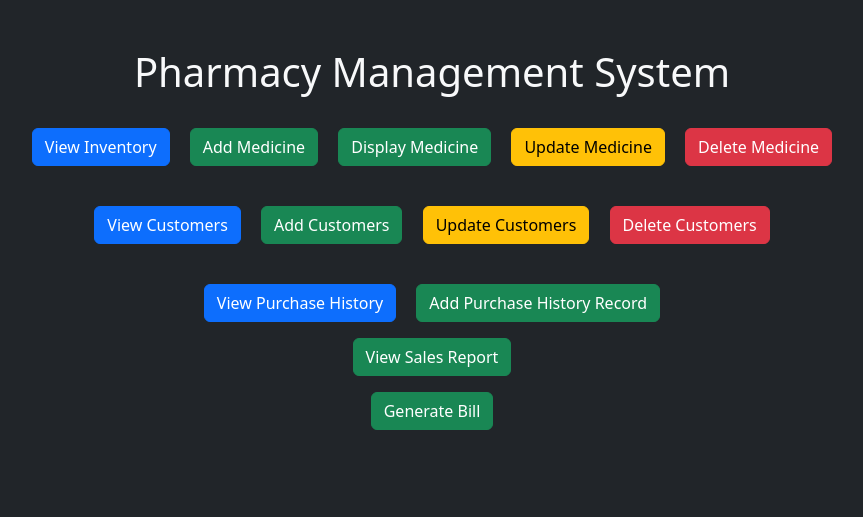
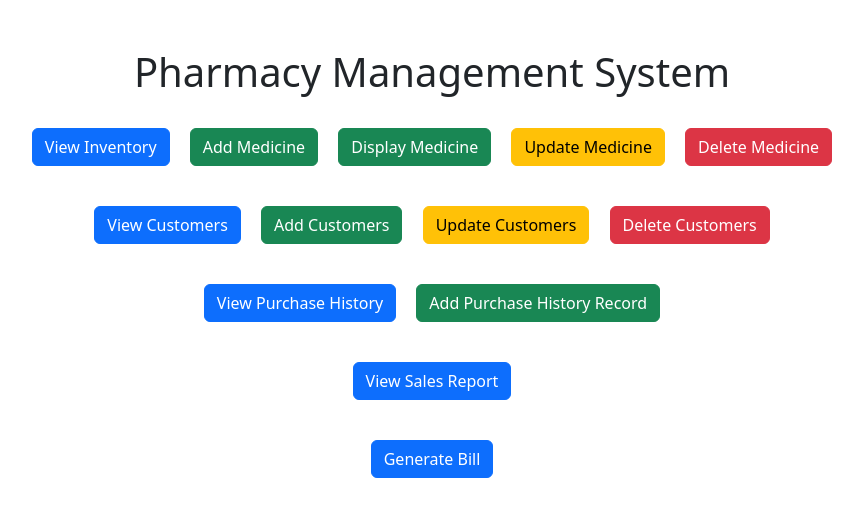
Before and after one commit to giya007/Pharmacy_Management_Web, a Flask app: page / in a window 1280 px wide. Shown: the top 517 px of the page, without its empty margins (208-1071 px from the left). Run offline with Flask 3, Linux system fonts and the light colour scheme.

Commit message:
Added UI improvements

```diff
--- a/templates/index.html
+++ b/templates/index.html
@@ -4,7 +4,7 @@
     <title>Pharmacy System</title>
     <link href="https://cdn.jsdelivr.net/npm/bootstrap@5.3.0/dist/css/bootstrap.min.css" rel="stylesheet">
 </head>
-<body class="bg-dark text-light">
+<body>
 <div class="container text-center mt-5">
     <h1 class="mb-4">Pharmacy Management System</h1>
     <a href="/inventory" class="btn btn-primary m-2">View Inventory</a>
@@ -17,9 +17,9 @@
     <a href="/updatecustomer" class="btn btn-warning m-2">Update Customers</a>
     <a href="/deletecustomer" class="btn btn-danger m-2">Delete Customers</a><br><br>
     <a href="/Purchase_History" class="btn btn-primary m-2">View Purchase History</a>
-    <a href="/add_purchase_history_record" class="btn btn-success m-2">Add Purchase History Record</a><br>
-    <a href="/display_sales_report" class="btn btn-success m-2">View Sales Report</a><br>
-    <a href="/generate_bill" class="btn btn-success m-2">Generate Bill</a>
+    <a href="/add_purchase_history_record" class="btn btn-success m-2">Add Purchase History Record</a><br><br>
+    <a href="/display_sales_report" class="btn btn-primary m-2">View Sales Report</a><br><br>
+    <a href="/generate_bill" class="btn btn-primary m-2">Generate Bill</a>
 </div>
 </body>
 </html>
```
